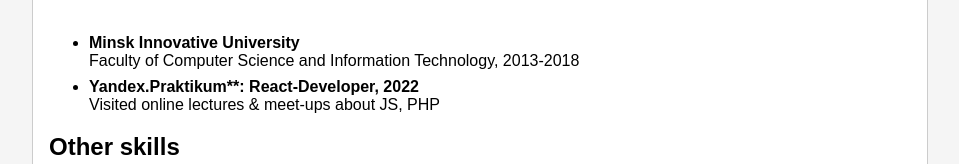
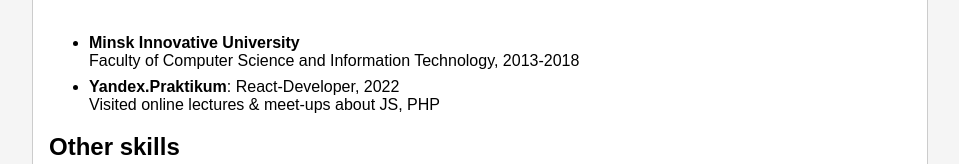
Before and after one commit to buckster12/rsschool-cv, a plain HTML site: page index.html in a window 1280 px wide. Shown: the part 259-423 px from the top of the page, without its empty margins (160-1119 px from the left). Drawn offline with Linux system fonts and the light colour scheme.

Commit message:
fix: replace ampersand with its encoded version to have a valid page

```diff
--- a/index.html
+++ b/index.html
@@ -24,8 +24,8 @@
                 Faculty of Computer Science and Information Technology, 2013-2018
             </li>
             <li>
-                <strong>Yandex.Praktikum**: React-Developer, 2022</strong><br>
-                Visited online lectures & meet-ups about JS, PHP
+                <strong>Yandex.Praktikum</strong>: React-Developer, 2022<br>
+                Visited online lectures &amp; meet-ups about JS, PHP
             </li>
         </ul>
     </article>
```
